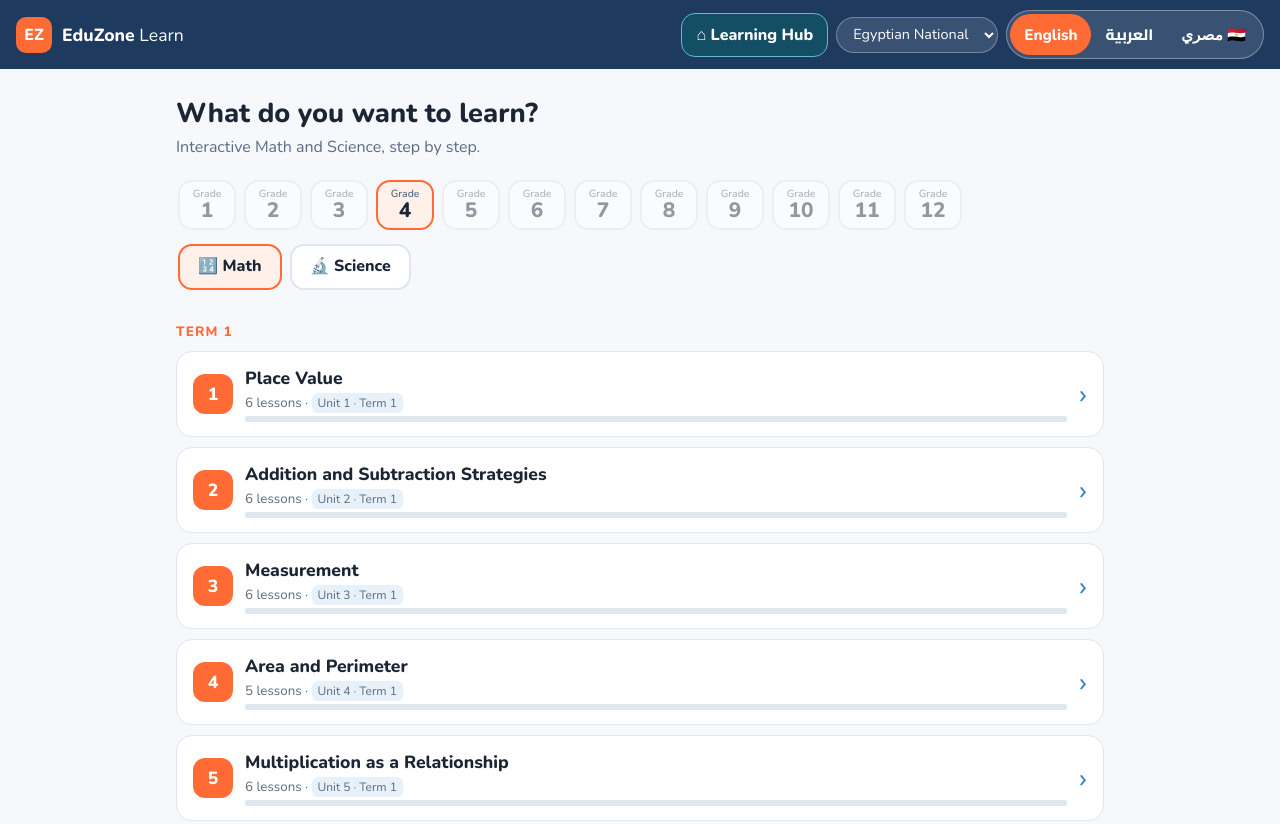
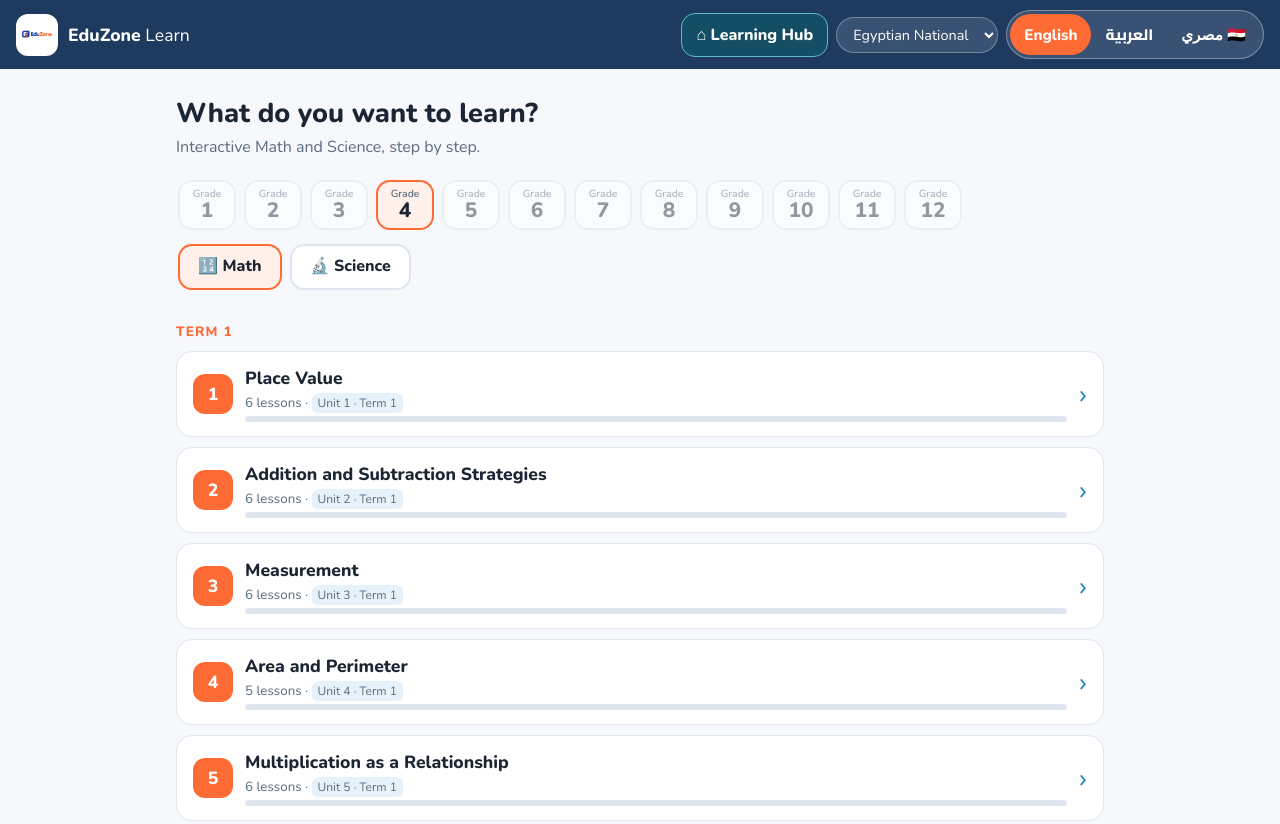
Before and after one commit to aiteameduzone/eduzone-learn, a plain HTML site: page learn/index.html in a window 1280 px wide. Shown: the top 824 px of the page. Drawn offline with nearby package versions, Linux system fonts and the light colour scheme.

Commit message:
Add files via upload

```diff
--- a/learn/index.html
+++ b/learn/index.html
@@ -13,7 +13,7 @@
 <body>
 <header class="topbar">
   <a class="brand" href="#/">
-    <span class="logo">EZ</span>
+    <img class="logo-img" src="eduzone-logo.png" alt="EduZone logo">
     <span class="brand-text"><b>EduZone</b> <span data-i18n="learn">Learn</span></span>
   </a>
   <div class="controls"><a class="unified-back" href="../index.html" style="color:#fff;background:#134e65;border:1px solid #60baca;border-radius:14px;text-decoration:none;padding:10px 14px;font-weight:800">⌂ Learning Hub</a>
--- a/learn/styles.css
+++ b/learn/styles.css
@@ -46,6 +46,7 @@ button { font: inherit; cursor: pointer; }
   background: var(--orange); color: #fff; font-weight: 800; border-radius: 10px;
   width: 36px; height: 36px; display: grid; place-items: center;
 }
+.logo-img{width:42px;height:42px;object-fit:contain;border-radius:12px;background:#fff;border:1px solid rgba(255,255,255,.35);padding:4px;display:block}
 .brand-text { font-size: 1.1rem; }
 .controls { display: flex; gap: 8px; align-items: center; }
 .controls select, .pill {
```
Also changed, not shown: learn/eduzone-logo.png (added).
